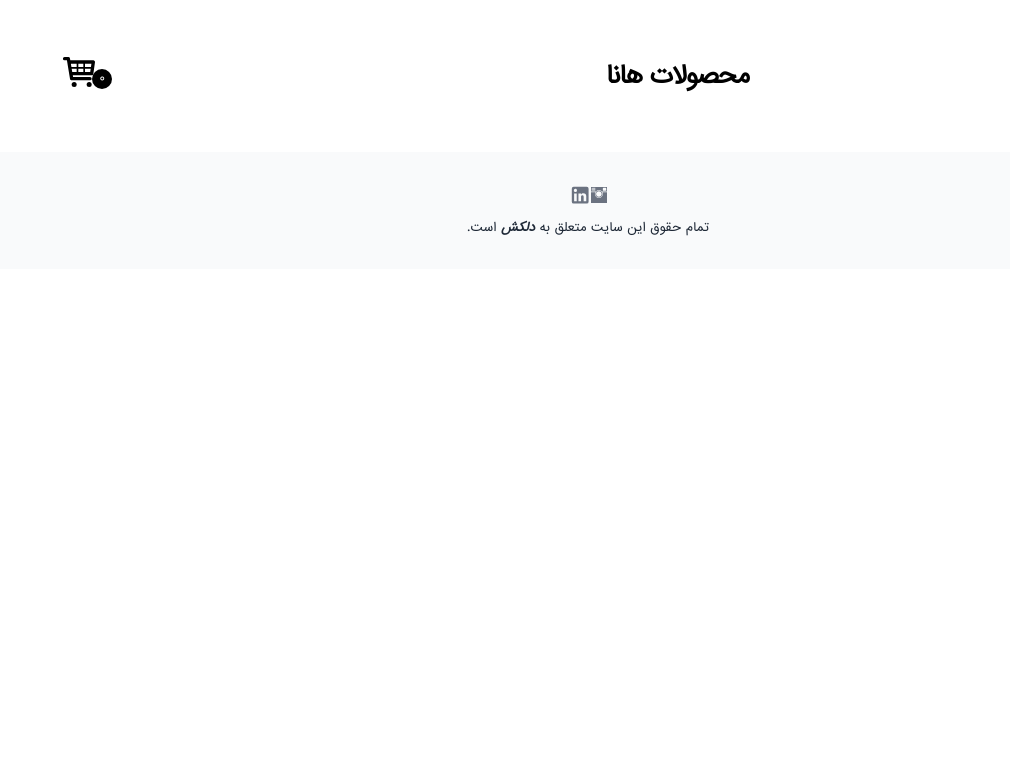
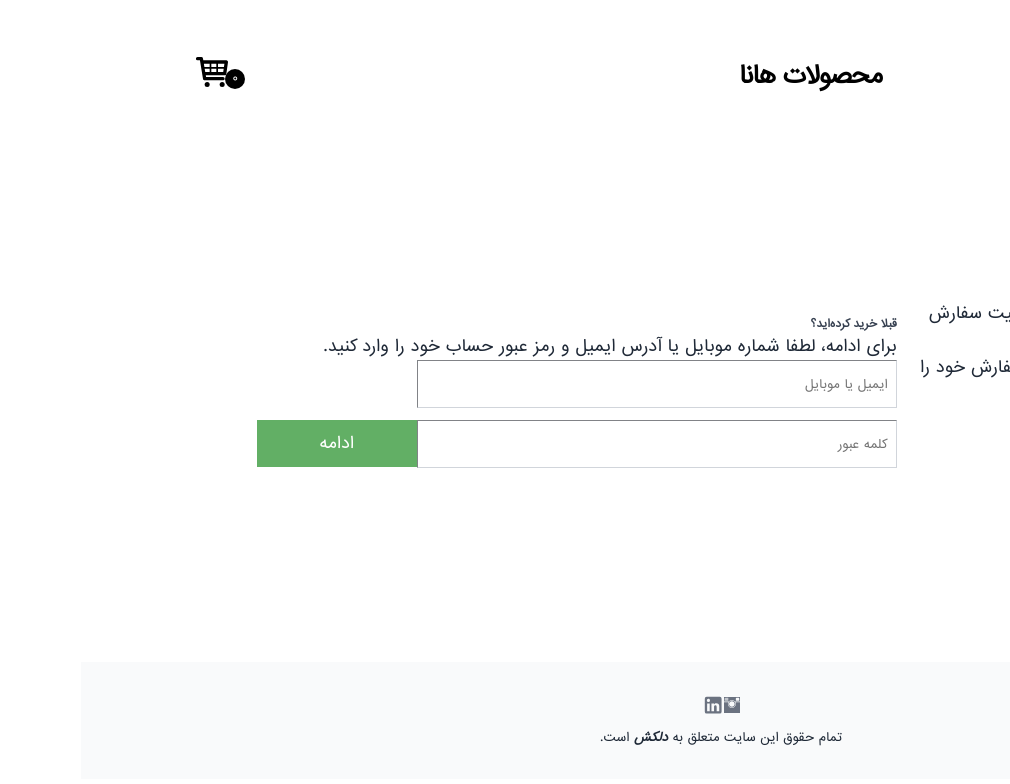
Before and after one commit to Dellcash/Wordpress-to-Vue-Hana-template, a Vue app: page /info in a window 1280 px wide. Shown: the top 784 px of the page, without its empty margins (270-1280 px from the left). Built offline with nearby package versions, Linux system fonts and the light colour scheme.

Commit message:
info page

```diff
--- a/src/components/SideCart.vue
+++ b/src/components/SideCart.vue
@@ -21,7 +21,7 @@ const items = computed(() => shopStore.allItems);
 
 			<div v-if="shopStore.cart.length === 0" class="basket">
 				<Basket mb-1 />
-				<h4>سبد خالی است!</h4>
+				<h4>سبد خرید خالی است!</h4>
 			</div>
 
 			<!-- MAIN -->
--- a/src/components/TheHeader.vue
+++ b/src/components/TheHeader.vue
@@ -67,7 +67,7 @@ header {
 		--at-apply: "relative cursor-pointer md:order-3 xl:ml-8";
 
 		.badge {
-			--at-apply: "absolute text-center bg-black rounded-full bottom-3 w-15px h-15px -right-2.5 color-white text-10px xl:( text-12px w-20px h-20px -right-3 )";
+			--at-apply: "absolute text-center bg-black rounded-full bottom-3 w-15px h-15px -right-2.5 color-white text-10px pb-4 xl:( text-12px w-20px h-20px -right-3 )";
 		}
 	}
 }
--- a/src/router/index.js
+++ b/src/router/index.js
@@ -34,6 +34,13 @@ const router = createRouter({
       meta: {
         title: 'سبد خرید'
       }
+    },
+    {
+      path: '/info',
+      component: () => import('../views/Shopping/Info.vue'),
+      meta: {
+        title: 'اطلاعات شما'
+      }
     }
   ]
 })
--- /dev/null
+++ b/src/views/Shopping/Info.vue
@@ -0,0 +1,127 @@
+<script setup>
+import { ref } from "vue";
+
+const picked = ref("One");
+</script>
+
+<template>
+	<main>
+		<div class="head">
+			<h6>قدم اول: اطلاعات شما</h6>
+		</div>
+
+		<!-- BODY -->
+		<section class="body">
+			<div class="ml-5 right">
+				<h6>مشتری جدید هستید؟</h6>
+				<p text="9px md:12px xl:14px">
+					برای پرداخت سریعتر، رهگیری وضعیت سفارش و امکانات بیشتر عضو شوید.
+					<br />
+					شما بدون عضویت هم می‌توانید سفارش خود را تکمیل کنید.
+				</p>
+
+				<!--  -->
+				<form @submit.prevent="" m="t4 md:t7">
+					<div class="checkbox" mb-2>
+						<input
+							type="radio"
+							id="one"
+							value="One"
+							v-model="picked"
+							xl="w-5 h-5"
+						/>
+						<label for="one" text="8px md:12px xl:14px" mr-2
+							>خرید بدون عضویت</label
+						>
+					</div>
+
+					<div class="checkbox">
+						<input
+							type="radio"
+							id="two"
+							value="Two"
+							v-model="picked"
+							xl="w-5 h-5"
+						/>
+						<label for="two" text="8px md:12px xl:14px" mr-2
+							>عضویت در سایت</label
+						>
+					</div>
+
+					<div v-if="picked === 'Two'" class="sign-in">
+						<input type="text" placeholder="ایمیل یا موبایل" class="input" />
+						<input type="password" placeholder="کلمه عبور" class="input" />
+
+						<button class="btn">ادامه</button>
+					</div>
+
+					<button v-else class="!mt-8 btn">ادامه</button>
+				</form>
+			</div>
+
+			<!--  -->
+			<div>
+				<div m="b04 md:b-8">
+					<h6 m="b-2 md:mb-5" text="md:14px xl:16px">قبلا خرید کرده‌اید؟</h6>
+					<p text="9px md:12px xl:14px">
+						برای ادامه، لطفا شماره موبایل یا آدرس ایمیل و رمز عبور حساب خود را
+						وارد کنید.
+					</p>
+				</div>
+
+				<form flex flex-col>
+					<input type="text" placeholder="ایمیل یا موبایل" class="input" />
+					<input type="password" placeholder="کلمه عبور" class="input" />
+
+					<button class="btn">ادامه</button>
+				</form>
+			</div>
+		</section>
+
+		<div class="mb-10 head">
+			<h6>قدم دوم: روش پرداخت</h6>
+		</div>
+	</main>
+</template>
+
+<style lang="scss" scoped>
+main {
+	--at-apply: "!text-gray-700 mt-7 px-3 sm:(flex items-center flex-col) md:mt-10 xl:px-10";
+
+	.head {
+		--at-apply: "border-b sm:w-70% md:(w-full items-center justify-center) lg:w-90%";
+
+		h6 {
+			--at-apply: "font-thin mb-1 md:( text-16px mb-2 ) xl:text-20px";
+		}
+	}
+
+	.body {
+		--at-apply: "flex pt5 pb10 sm:w-70% md:(items-center justify-center w-full) xl:(justify-between w-90%)";
+
+		.right {
+			h6 {
+				--at-apply: "mb-2 md:( text-14px mb-5 ) xl:text-16px";
+			}
+
+			form {
+				.checkbox {
+					--at-apply: "flex items-center";
+				}
+
+				.sign-in {
+					--at-apply: "flex flex-col mt-5 md:mt-8";
+				}
+			}
+		}
+
+		.input {
+			--at-apply: "placeholder-text-10px border-gray-300 border-1 outline-none w-35 pr-2 mb-6px py-1 sm:w-50 md:( w-90 py-2 placeholder-text-12px mb-3 py-3 ) xl:w-120";
+		}
+
+		.btn {
+			--at-apply: "text-10px py-1.5  bg-#62af65 text-white duration-250 w-35 hover:bg-#62ce65 sm:w-50 md:(w-90 text-14px) lg:w-40 xl:( text-16px py-2.5 )";
+		}
+	}
+}
+</style>
--- a/src/views/Shopping/ShoppingCart.vue
+++ b/src/views/Shopping/ShoppingCart.vue
@@ -1,6 +1,7 @@
 <script setup>
 import { ref, computed } from "@vue/reactivity";
 import { useShopStore } from "../../stores/shop";
+import Basket from "../../components/Icons/Basket.vue";
 
 const shopStore = useShopStore();
 const items = computed(() => shopStore.allItems);
@@ -10,7 +11,12 @@ const heads = ref(["کالا", "تعداد", "قیمت", "قیمت کل"]);
 
 <template>
 	<main>
-		<section>
+		<div v-if="shopStore.cart.length === 0" class="basket">
+			<Basket class="mb-1 !w-20 !h-20" />
+			<h1>سبد خرید خالی است!</h1>
+		</div>
+
+		<section v-else>
 			<!-- TOP -->
 			<div class="top">
 				<h4>سبد خرید</h4>
@@ -114,7 +120,7 @@ const heads = ref(["کالا", "تعداد", "قیمت", "قیمت کل"]);
 				<!-- BUTTONS -->
 				<div class="end">
 					<button>پیش فاکتور</button>
-					<button>ثبت سفارش</button>
+					<button><router-link to="/info">ثبت سفارش</router-link></button>
 				</div>
 			</div>
 		</section>
@@ -124,6 +130,14 @@ const heads = ref(["کالا", "تعداد", "قیمت", "قیمت کل"]);
 <style lang="scss" scoped>
 main {
 	--at-apply: "px-3 py-8 sm:( flex items-center justify-center )";
+
+	.basket {
+		--at-apply: "mt-20 mb-40 text-center lg:mb-70";
+
+		h1 {
+			--at-apply: "text-20px font-thin tracking-tighter lg:text-2xl";
+		}
+	}
 
 	section {
 		--at-apply: "sm:w-420px md:w-full lg:w-80% xl:w-88%";
@@ -180,7 +194,7 @@ main {
 						}
 
 						button {
-							--at-apply: "text-red-600 text-8px sm:text-10px lg:text-12px";
+							--at-apply: "text-red-600 text-8px duration-250 hover:( scale-110 ) sm:text-10px lg:text-12px";
 						}
 					}
 				}
@@ -204,17 +218,17 @@ main {
 			}
 
 			.bottom {
-				--at-apply: "flex flex-col lg:( grid grid-cols-12 )";
+				--at-apply: "flex flex-col lg:( grid grid-cols-12 items-center )";
 
 				form {
-					--at-apply: "flex items-center justify-center w-full mt-6 order-2 md:px-10 lg:( order-1 col-span-6 px-0 justify-start )";
+					--at-apply: "flex  justify-center w-full mt-6 order-2 md:px-10 lg:( order-1 col-span-6 px-0 justify-start )";
 
 					input {
-						--at-apply: "placeholder-text-10px border border-gray-300 p-1.5 focus:outline-none lg:( w-60% placeholder-text-14px p-3 text-14px )";
+						--at-apply: "placeholder-text-10px border border-gray-300 p-1.5 focus:outline-none lg:( w-60% placeholder-text-12px p-4 text-12px )";
 					}
 
 					button {
-						--at-apply: "text-10px bg-gray-400 py-2.4 px-5 text-white mr-2 duration-250 hover:bg-gray-300 lg:( text-14px py-3.2 px-10 )";
+						--at-apply: "text-10px bg-gray-400 px-5 text-white mr-2 duration-250 hover:bg-gray-300 lg:( text-14px px-10 )";
 					}
 				}
 
```
